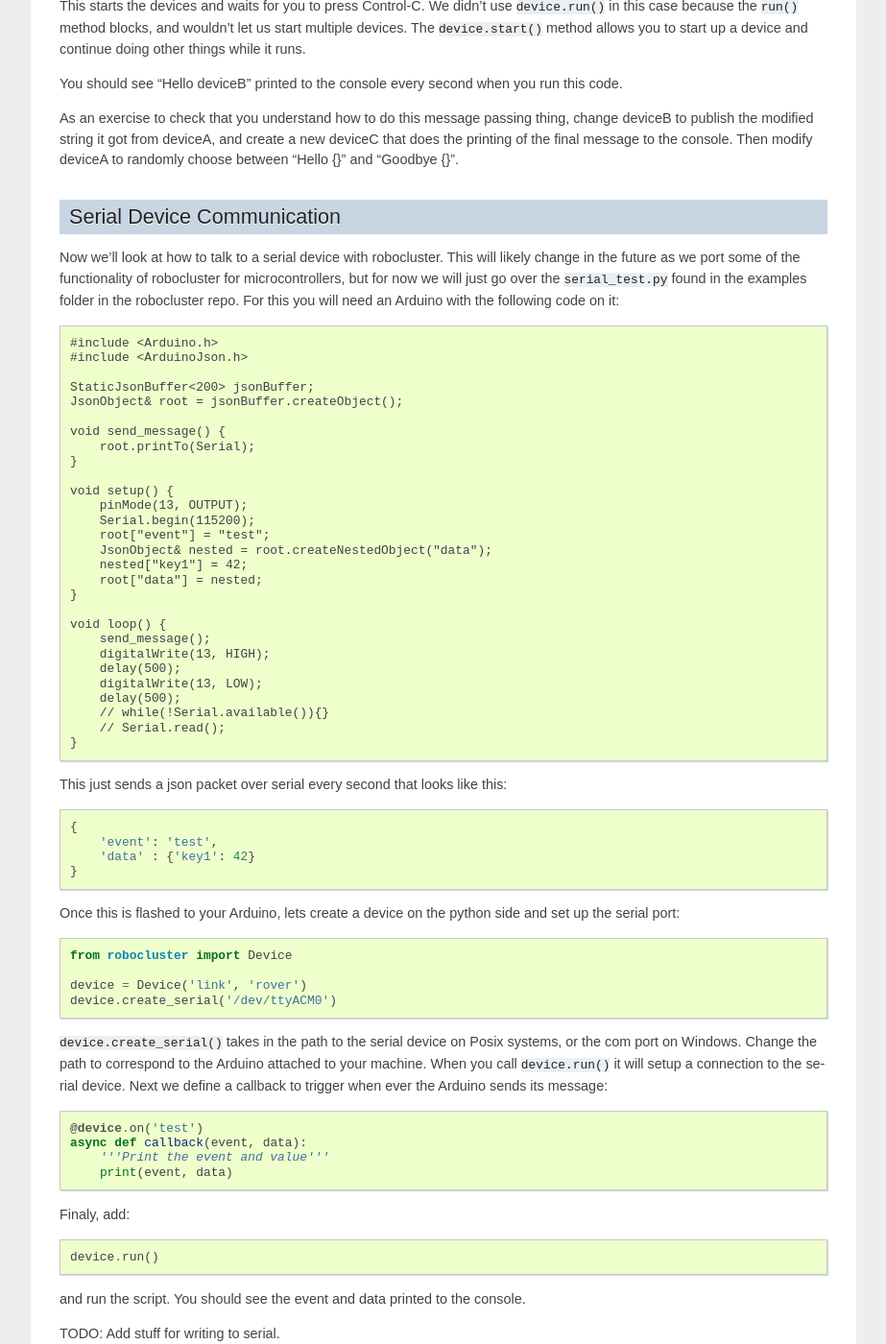
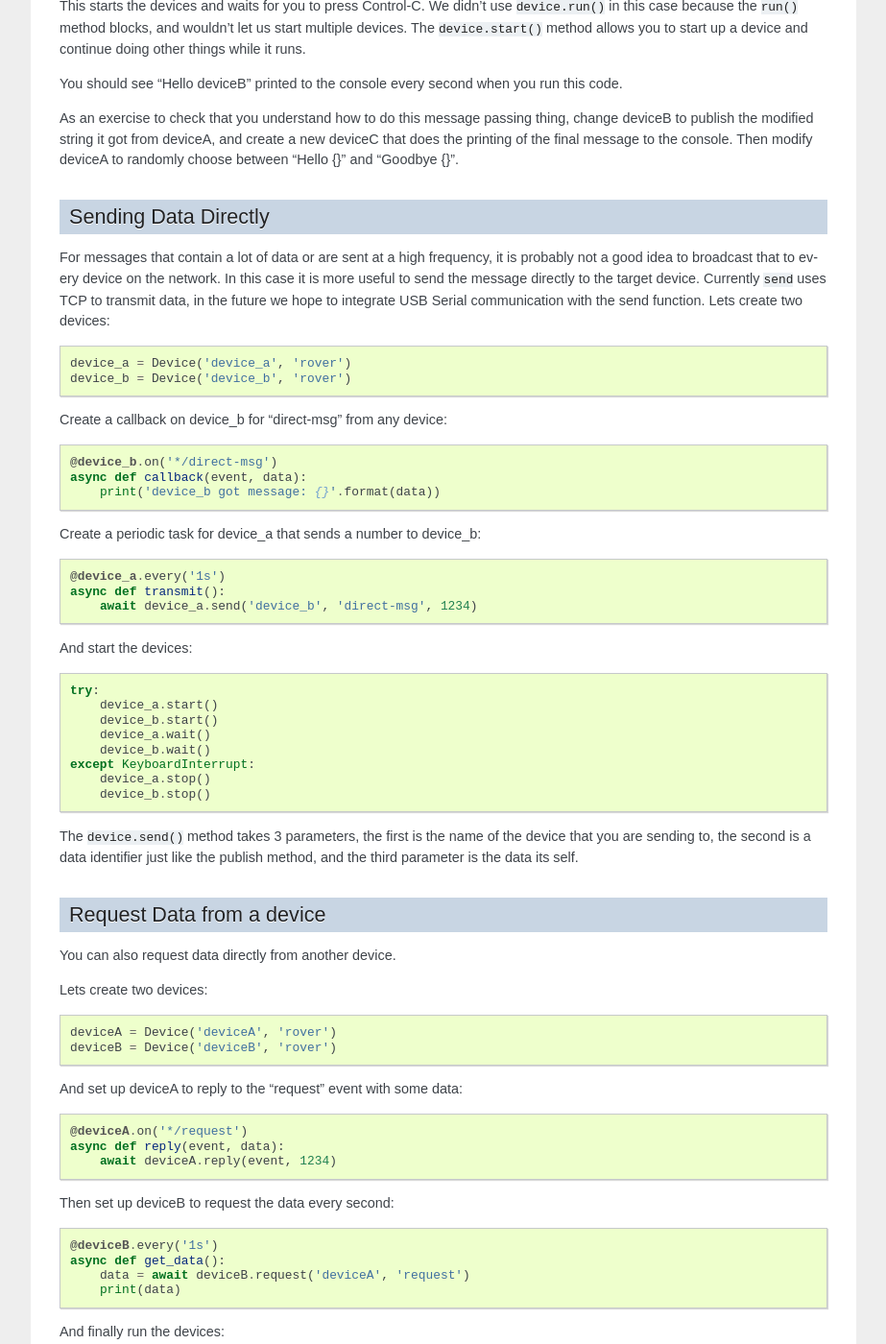
Before and after one commit to UofSSpaceTeam/robocluster, a Sphinx documentation site: the page built from docs/source/tutorial.rst, in a window 1280 px wide and 1400 px high, scrolled down 2445 px. Shown: the whole window at 96% size, without its empty margins (198-1121 px from the left). Built offline with Sphinx 7.4.7, drawn with Linux system fonts in a browser that asks for light colours; some of the changed text lies outside the part shown.

Commit message:
Add send and receive examples to tutorial

```diff
--- a/docs/source/tutorial.rst
+++ b/docs/source/tutorial.rst
@@ -165,6 +165,80 @@ change deviceB to publish the modified string it got from deviceA, and create a
 new deviceC that does the printing of the final message to the console.
 Then modify deviceA to randomly choose between "Hello {}" and "Goodbye {}".
 
+Sending Data Directly
+---------------------
+
+For messages that contain a lot of data or are sent at a high frequency,
+it is probably not a good idea to broadcast that to every device on the network.
+In this case it is more useful to send the message directly to the target device.
+Currently ``send`` uses TCP to transmit data, in the future we hope to integrate
+USB Serial communication with the send function.
+Lets create two devices::
+
+    device_a = Device('device_a', 'rover')
+    device_b = Device('device_b', 'rover')
+
+Create a callback on device_b for "direct-msg" from any device::
+
+    @device_b.on('*/direct-msg')
+    async def callback(event, data):
+        print('device_b got message: {}'.format(data))
+
+Create a periodic task for device_a that sends a number to device_b::
+
+    @device_a.every('1s')
+    async def transmit():
+        await device_a.send('device_b', 'direct-msg', 1234)
+
+And start the devices::
+
+    try:
+        device_a.start()
+        device_b.start()
+        device_a.wait()
+        device_b.wait()
+    except KeyboardInterrupt:
+        device_a.stop()
+        device_b.stop()
+
+The ``device.send()`` method takes 3 parameters, the first is the name
+of the device that you are sending to, the second is a data identifier
+just like the publish method, and the third parameter is the data its self.
+
+Request Data from a device
+---------------------------
+
+You can also request data directly from another device.
+
+Lets create two devices::
+
+    deviceA = Device('deviceA', 'rover')
+    deviceB = Device('deviceB', 'rover')
+
+And set up deviceA to reply to the "request" event with some data::
+
+    @deviceA.on('*/request')
+    async def reply(event, data):
+        await deviceA.reply(event, 1234)
+
+Then set up deviceB to request the data every second::
+
+    @deviceB.every('1s')
+    async def get_data():
+        data = await deviceB.request('deviceA', 'request')
+        print(data)
+
+And finally run the devices::
+
+    try:
+        deviceA.start()
+        deviceB.start()
+        deviceA.wait()
+        deviceB.wait()
+    except KeyboardInterrupt:
+        deviceA.stop()
+        deviceB.stop()
+
 
 Serial Device Communication
 ---------------------------
@@ -232,7 +306,7 @@ Arduino sends its message::
         '''Print the event and value'''
         print(event, data)
 
-Finaly, add::
+Finally, add::
 
     device.run()
 
```
